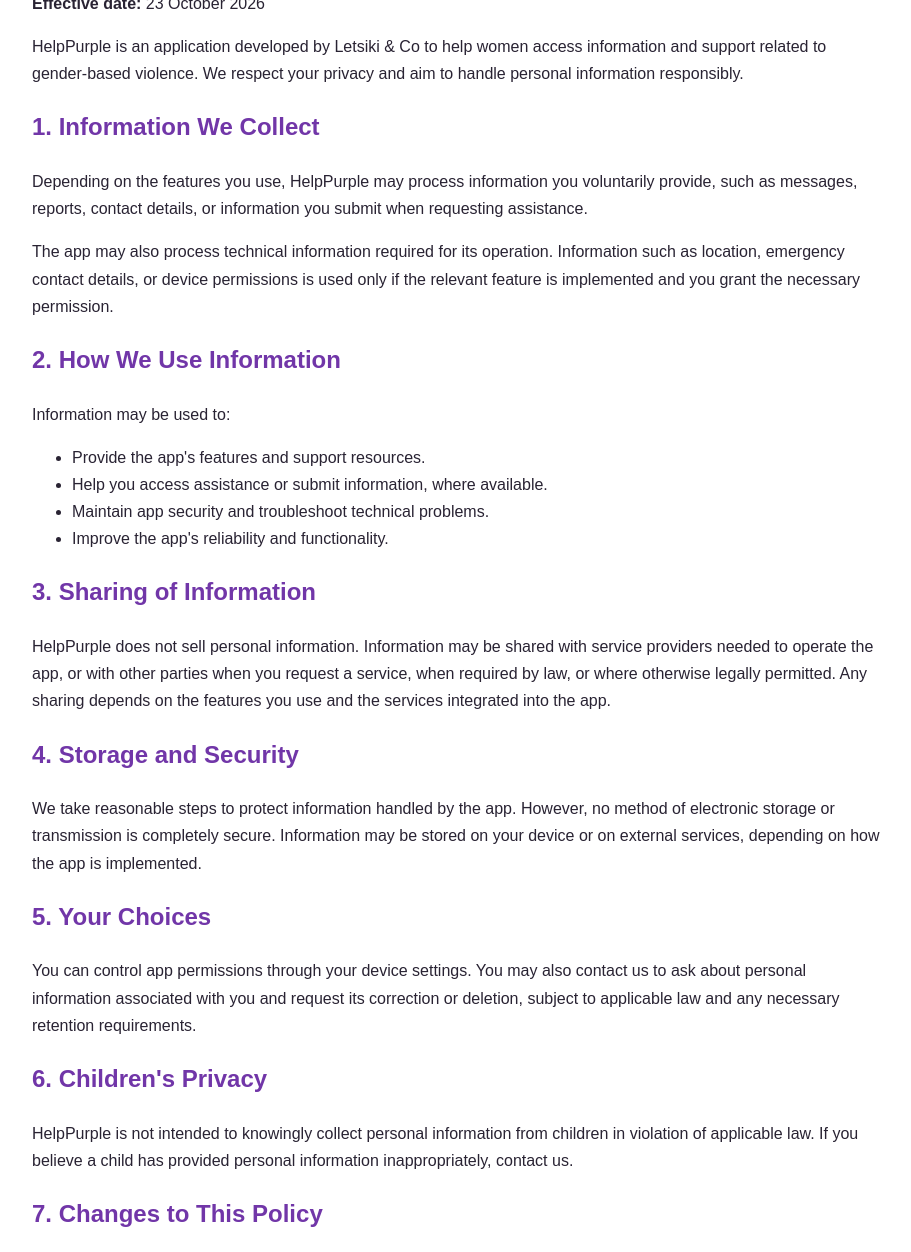
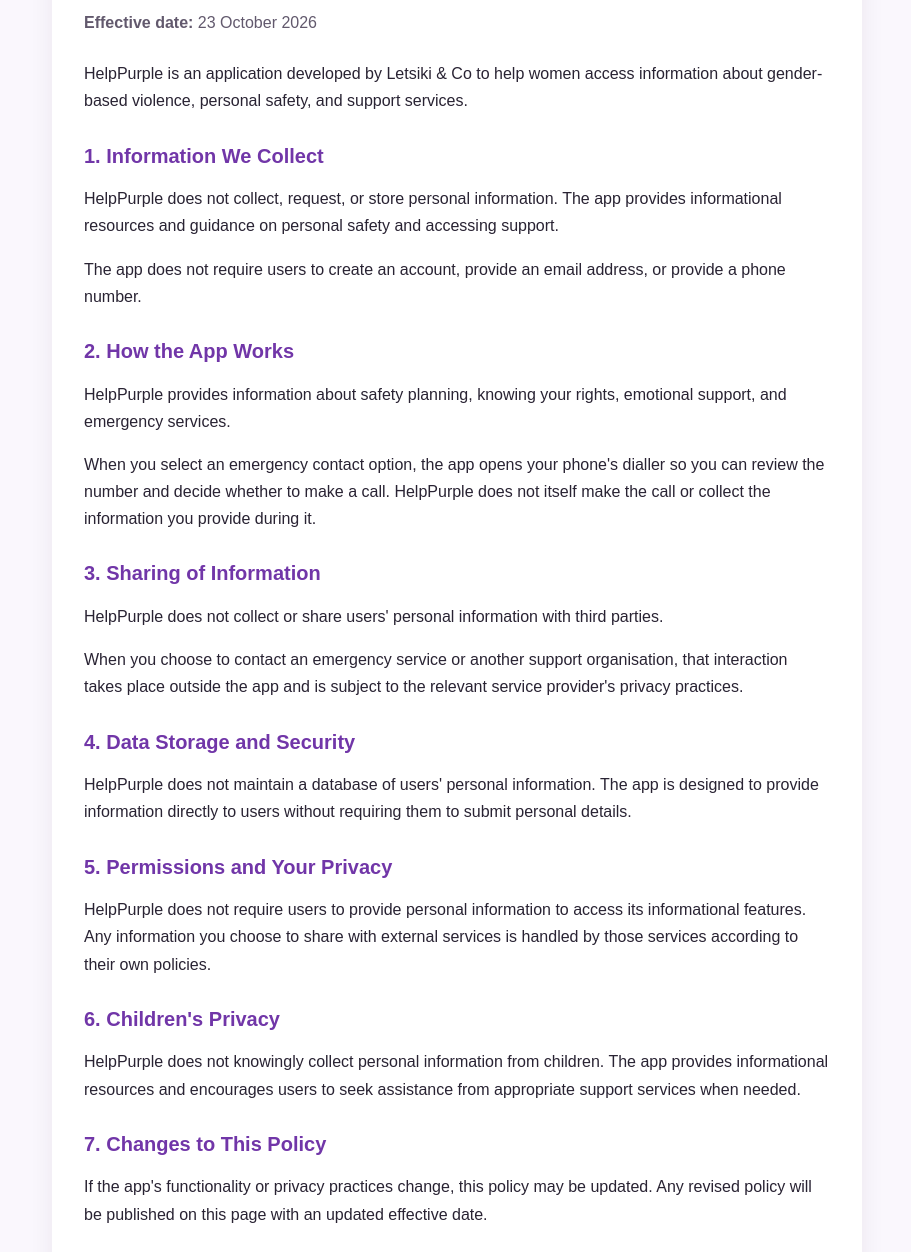
Before and after one commit to letsikiai-ship-it/helppurpe-privacy, a plain HTML site: page index.html in a window 1280 px wide. Shown: the part 126-1378 px from the top of the page, without its empty margins (183-1094 px from the left). Drawn offline with Linux system fonts and the light colour scheme.

Commit message:
Update index.html

```diff
--- a/index.html
+++ b/index.html
@@ -1,103 +1,83 @@
-
 <!DOCTYPE html>
 <html lang="en">
 <head>
     <meta charset="UTF-8">
     <meta name="viewport" content="width=device-width, initial-scale=1.0">
+    <meta name="description" content="HelpPurple Privacy Policy explains how the app handles personal information.">
     <title>HelpPurple Privacy Policy</title>
     <style>
+        :root {
+            color-scheme: light;
+            --purple: #7136a8;
+            --text: #292333;
+            --background: #faf7fd;
+            --card: #ffffff;
+        }
+        * { box-sizing: border-box; }
         body {
-            font-family: Arial, sans-serif;
+            font-family: Arial, Helvetica, sans-serif;
             max-width: 850px;
             margin: 40px auto;
             padding: 0 20px;
             line-height: 1.7;
-            color: #292333;
+            color: var(--text);
+            background: var(--background);
         }
-        h1, h2 { color: #7136a8; }
+        main {
+            background: var(--card);
+            padding: 32px;
+            border-radius: 16px;
+            box-shadow: 0 4px 24px rgba(41, 35, 51, 0.07);
+        }
+        h1, h2 { color: var(--purple); line-height: 1.3; }
+        h1 { margin-top: 0; }
+        h2 { margin-top: 28px; font-size: 1.25rem; }
+        .effective-date { color: #62596d; margin-bottom: 24px; }
+        a { color: var(--purple); overflow-wrap: anywhere; }
+        @media (max-width: 600px) {
+            body { margin: 16px auto; padding: 0 12px; }
+            main { padding: 22px 18px; }
+        }
     </style>
 </head>
 <body>
+    <main>
+        <h1>HelpPurple Privacy Policy</h1>
+        <p class="effective-date"><strong>Effective date:</strong> 23 October 2026</p>
 
-<h1>HelpPurple Privacy Policy</h1>
-<p><strong>Effective date:</strong> 23 October 2026</p>
-
-<p>
-HelpPurple is an application developed by Letsiki &amp; Co to help
-women access information and support related to gender-based violence.
-We respect your privacy and aim to handle personal information responsibly.
-</p>
+        <p>HelpPurple is an application developed by Letsiki &amp; Co to help women access information about gender-based violence, personal safety, and support services.</p>
 
         <h2>1. Information We Collect</h2>
-<p>
-Depending on the features you use, HelpPurple may process information
-you voluntarily provide, such as messages, reports, contact details,
-or information you submit when requesting assistance.
-</p>
-<p>
-The app may also process technical information required for its
-operation. Information such as location, emergency contact details,
-or device permissions is used only if the relevant feature is
-implemented and you grant the necessary permission.
-</p>
+        <p>HelpPurple does not collect, request, or store personal information. The app provides informational resources and guidance on personal safety and accessing support.</p>
+        <p>The app does not require users to create an account, provide an email address, or provide a phone number.</p>
 
-<h2>2. How We Use Information</h2>
-<p>Information may be used to:</p>
-<ul>
-    <li>Provide the app's features and support resources.</li>
-    <li>Help you access assistance or submit information, where available.</li>
-    <li>Maintain app security and troubleshoot technical problems.</li>
-    <li>Improve the app's reliability and functionality.</li>
-</ul>
+        <h2>2. How the App Works</h2>
+        <p>HelpPurple provides information about safety planning, knowing your rights, emotional support, and emergency services.</p>
+        <p>When you select an emergency contact option, the app opens your phone's dialler so you can review the number and decide whether to make a call. HelpPurple does not itself make the call or collect the information you provide during it.</p>
 
         <h2>3. Sharing of Information</h2>
-<p>
-HelpPurple does not sell personal information. Information may be
-shared with service providers needed to operate the app, or with
-other parties when you request a service, when required by law,
-or where otherwise legally permitted. Any sharing depends on the
-features you use and the services integrated into the app.
-</p>
+        <p>HelpPurple does not collect or share users' personal information with third parties.</p>
+        <p>When you choose to contact an emergency service or another support organisation, that interaction takes place outside the app and is subject to the relevant service provider's privacy practices.</p>
 
-<h2>4. Storage and Security</h2>
-<p>
-We take reasonable steps to protect information handled by the app.
-However, no method of electronic storage or transmission is completely
-secure. Information may be stored on your device or on external
-services, depending on how the app is implemented.
-</p>
+        <h2>4. Data Storage and Security</h2>
+        <p>HelpPurple does not maintain a database of users' personal information. The app is designed to provide information directly to users without requiring them to submit personal details.</p>
 
-<h2>5. Your Choices</h2>
-<p>
-You can control app permissions through your device settings.
-You may also contact us to ask about personal information associated
-with you and request its correction or deletion, subject to applicable
-law and any necessary retention requirements.
-</p>
+        <h2>5. Permissions and Your Privacy</h2>
+        <p>HelpPurple does not require users to provide personal information to access its informational features. Any information you choose to share with external services is handled by those services according to their own policies.</p>
 
         <h2>6. Children's Privacy</h2>
-<p>
-HelpPurple is not intended to knowingly collect personal information
-from children in violation of applicable law. If you believe a child
-has provided personal information inappropriately, contact us.
-</p>
+        <p>HelpPurple does not knowingly collect personal information from children. The app provides informational resources and encourages users to seek assistance from appropriate support services when needed.</p>
 
         <h2>7. Changes to This Policy</h2>
-<p>
-We may update this Privacy Policy when the app or its data practices
-change. The updated policy will be published on this page with a
-revised effective date.
-</p>
+        <p>If the app's functionality or privacy practices change, this policy may be updated. Any revised policy will be published on this page with an updated effective date.</p>
 
         <h2>8. Contact Us</h2>
-<p>
-For privacy questions or requests, contact:
-</p>
+        <p>For questions about this Privacy Policy, contact:</p>
         <p>
             <strong>Developer:</strong> Letsiki &amp; Co<br>
-<strong>App:</strong> HelpPurple<br>
-<strong>Email:</strong> YOUR_EMAIL@gmail.com
+            <strong>Application:</strong> HelpPurple<br>
+            <strong>Email:</strong> <a href="mailto:letsiki.ai@gmail.com">letsiki.ai@gmail.com</a>
         </p>
-
+    </main>
 </body>
 </html>
```
Lines whose indentation alone changed are shown as unchanged.
